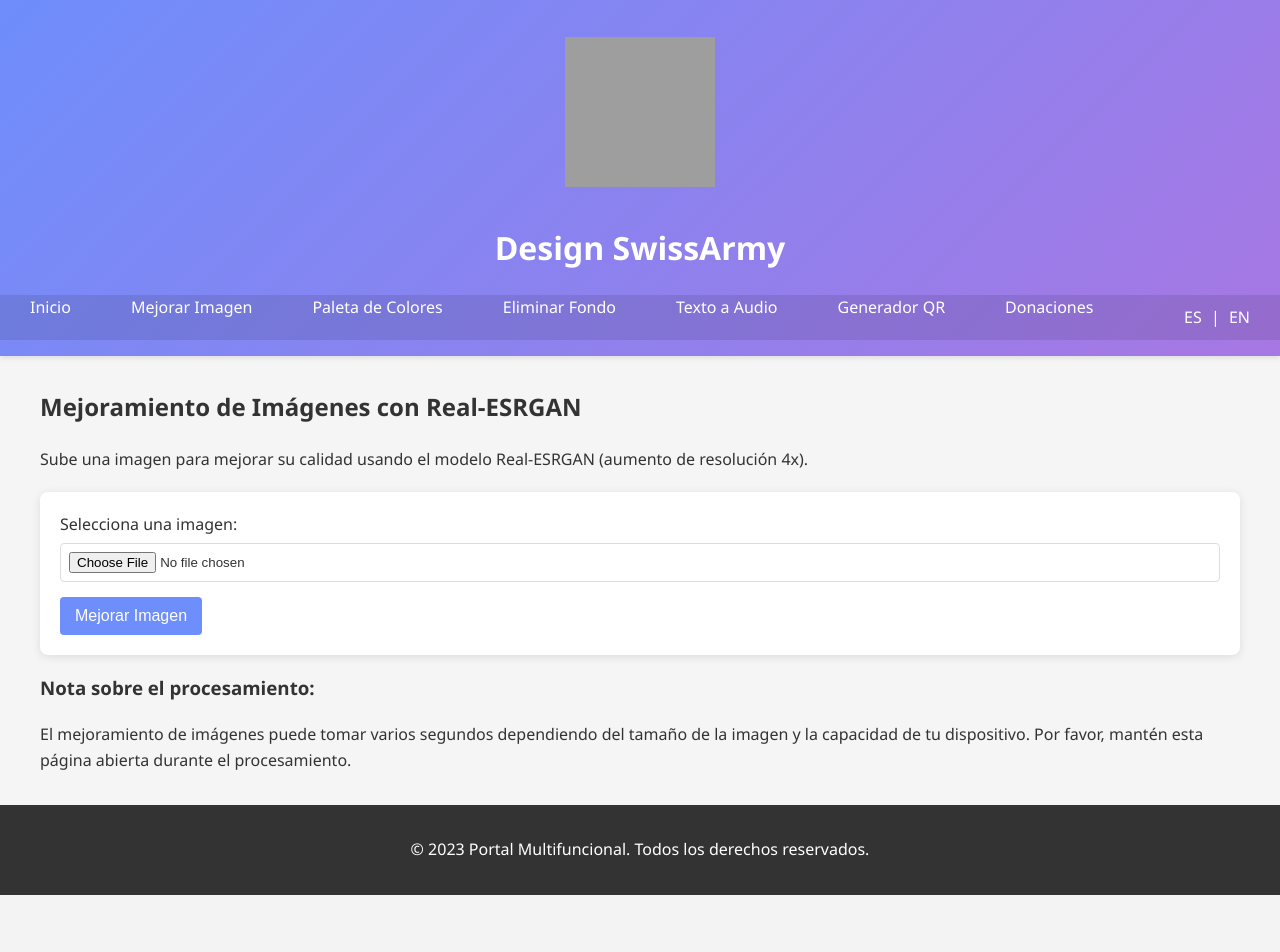
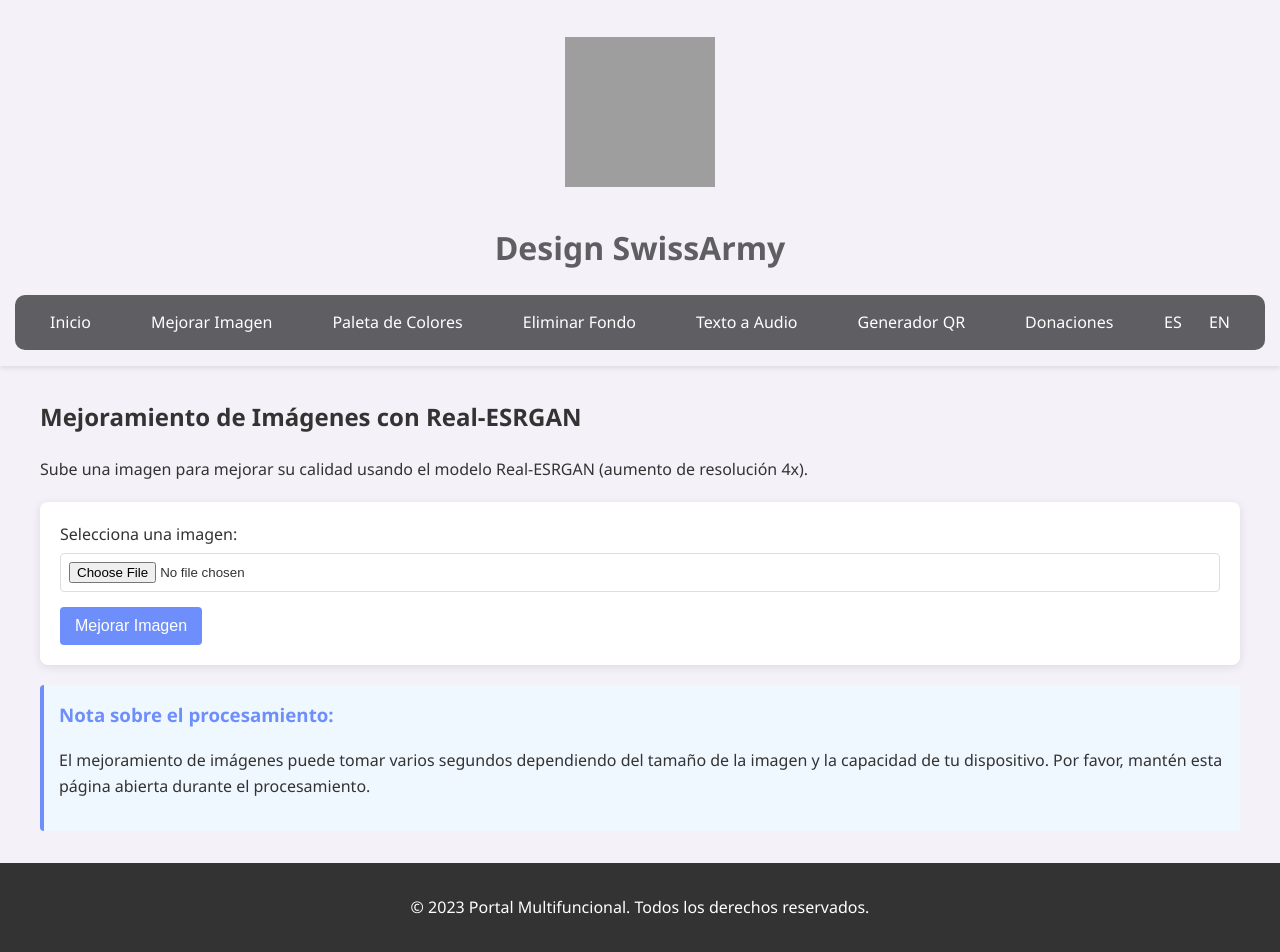
Before and after one commit to oquirozs/designswissarmy, a Flask app: page /mejora-imagen in a window 1280 px wide. Before the commit the page ends 895 px from the top, so only its background shows below. Run offline with Flask 3, Linux system fonts and the light colour scheme; grey boxes are pictures that could not be loaded.

Commit message:
Add files via upload

```diff
--- a/static/css/style.css
+++ b/static/css/style.css
@@ -5,12 +5,12 @@ body {
     padding: 0;
     line-height: 1.6;
     color: #333;
-    background-color: #f5f5f5;
+    background-color: #f4f1f8;
 }
 
 header {
-    background: linear-gradient(135deg, #6e8efb, #a777e3);
-    color: white;
+    background: linear-gradient(135deg, #f4f1f8, #f4f1f8);
+    color: #5e5e63;
     padding: 1rem 0;
     text-align: center;
     box-shadow: 0 2px 5px rgba(0,0,0,0.1);
@@ -18,19 +18,21 @@ header {
 
 nav ul {
     list-style: none;
-    padding: 0;
+    padding: 5px;
     display: flex;
     justify-content: center;
-    background-color: rgba(0,0,0,0.1);
-    margin: 0;
+    background-color: #5e5e63;
+    border-radius: 10px;
+    margin: 0 15px;
 }
 
 nav li {
     margin: 0 15px;
+    padding: 10px 0;
 }
 
 nav a {
-    color: white;
+    color: #ffffff;
     text-decoration: none;
     font-weight: 500;
     padding: 10px 15px;
@@ -396,3 +417,73 @@ button[type="submit"]:hover {
     from { opacity: 1; }
     to { opacity: 0; }
 }
+
+/* ... (estilos anteriores se mantienen igual) */
+
+.info-box {
+    background: #f0f8ff;
+    border-left: 4px solid #6e8efb;
+    padding: 15px;
+    margin-top: 20px;
+    border-radius: 4px;
+}
+
+.info-box h3 {
+    margin-top: 0;
+    color: #6e8efb;
+}
+
+/* Mejoras para la visualización de imágenes */
+.image-box p {
+    font-size: 0.9em;
+    color: #666;
+    margin-top: 5px;
+    text-align: center;
+}
+
+/* Estilos para la barra de progreso */
+.progress-bar {
+    width: 100%;
+    height: 30px;
+    background-color: #f0f0f0;
+    border-radius: 15px;
+    margin: 20px 0;
+    position: relative;
+    overflow: hidden;
+}
+
+.progress-bar-fill {
+    height: 100%;
+    background: linear-gradient(90deg, #6e8efb, #a777e3);
+    border-radius: 15px;
+    width: 0%;
+    transition: width 0.3s ease;
+}
+
+.progress-text {
+    position: absolute;
+    top: 50%;
+    left: 50%;
+    transform: translate(-50%, -50%);
+    color: #333;
+    font-weight: bold;
+}
+
+#progress-details {
+    text-align: center;
+    color: #666;
+    font-size: 0.9em;
+    margin-top: -10px;
+}
+
+/* Animación de carga */
+@keyframes pulse {
+    0% { opacity: 0.6; }
+    50% { opacity: 1; }
+    100% { opacity: 0.6; }
+}
+
+.loading-message {
+    animation: pulse 1.5s infinite;
+    text-align: center;
+}
```
Also changed, not shown: other parts of static/css/style.css (+24 -5 lines).
